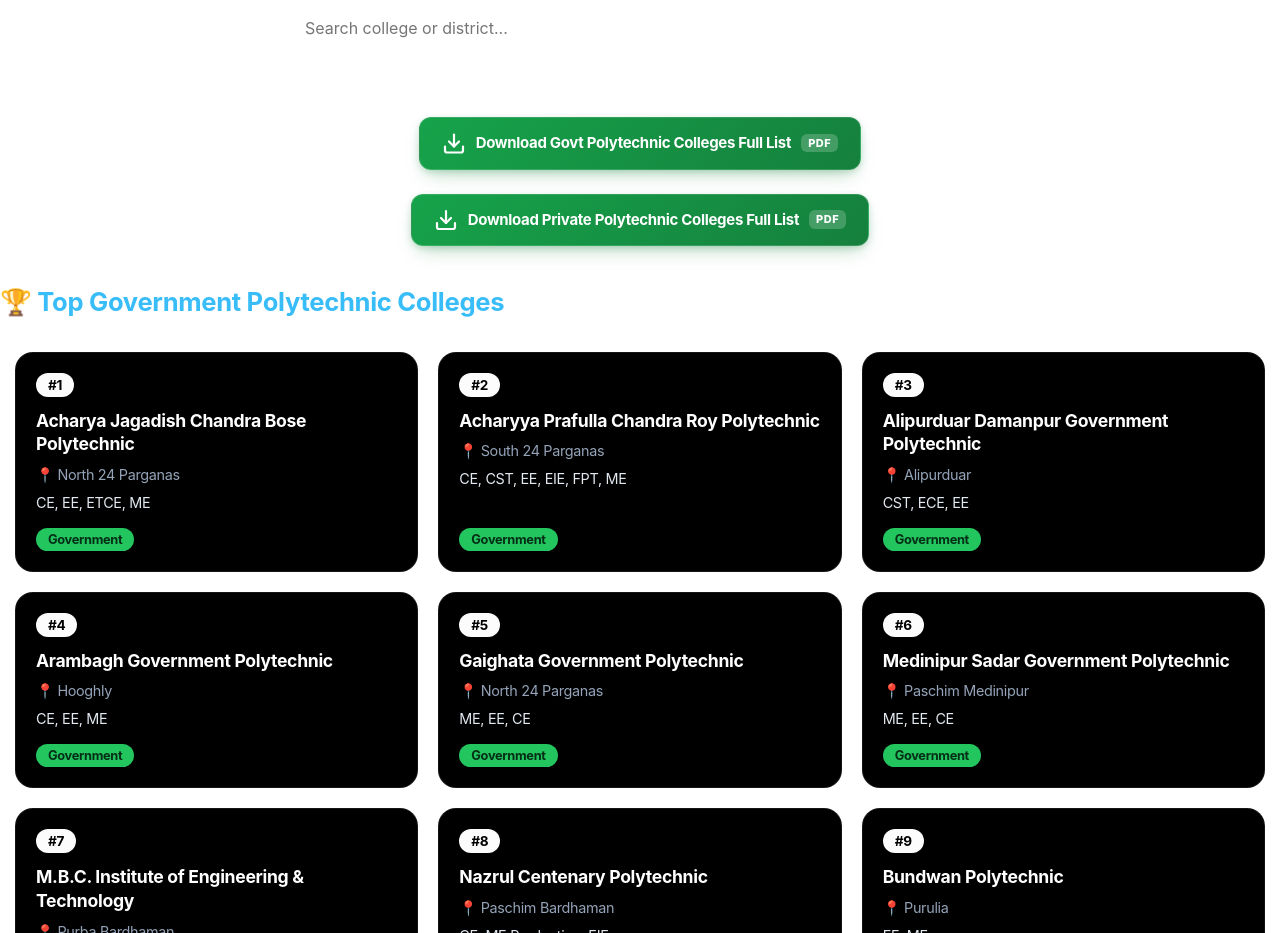
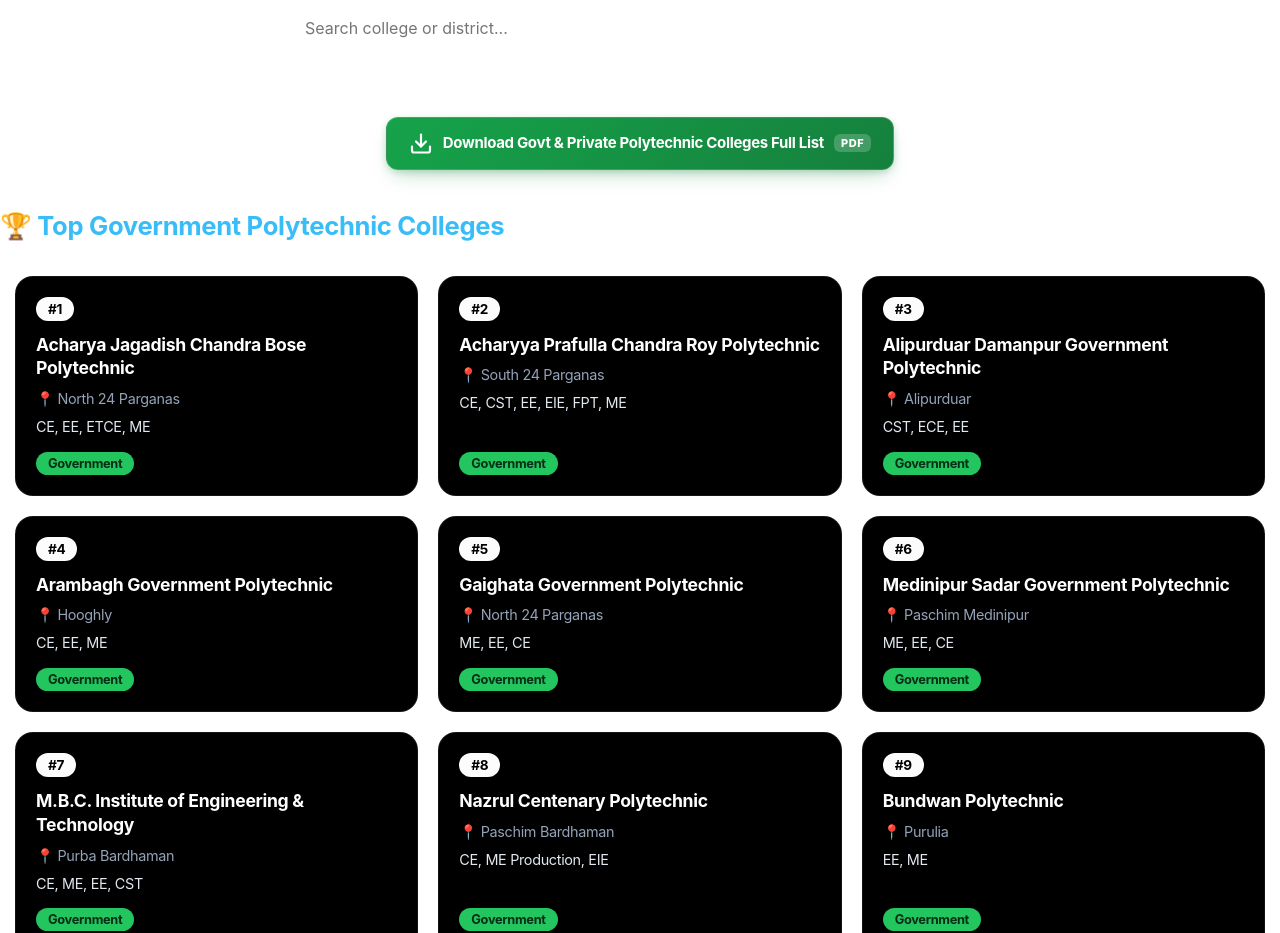
Before and after one commit to Bongstudents-official/bong-polytech, a plain HTML site: page wb-polytechnic-admission-2026.html in a window 1280 px wide. Shown: the part 2587-3520 px from the top of the page. Drawn offline with Linux system fonts and the light colour scheme.

Commit message:
Update wb-polytechnic-admission-2026.html

```diff
--- a/wb-polytechnic-admission-2026.html
+++ b/wb-polytechnic-admission-2026.html
@@ -965,27 +965,11 @@
                 <line x1="12" y1="15" x2="12" y2="3" />
             </svg>
         </span>
-        <span class="bp-download-text">Download Govt Polytechnic Colleges Full List</span>
+        <span class="bp-download-text">Download Govt & Private Polytechnic Colleges Full List</span>
         <span class="bp-download-meta">PDF</span>
     </a>
 </div>
-        <!-- { PRIVATE DIRECTORY DOWNLOAD BUTTON WRAPPER -->
-<div class="bp-download-wrap">
-    <a
-        href="colleges_list_private.html"
-        class="bp-download-btn bp-download-btn--private"
-        aria-label="Download West Bengal Private Polytechnic Directory PDF">
-        <span class="bp-download-icon" aria-hidden="true">
-            <svg width="24" height="24" viewBox="0 0 24 24" fill="none" stroke="currentColor" stroke-width="2.2" stroke-linecap="round" stroke-linejoin="round">
-                <path d="M21 15v4a2 2 0 0 1-2 2H5a2 2 0 0 1-2-2v-4" />
-                <polyline points="7 10 12 15 17 10" />
-                <line x1="12" y1="15" x2="12" y2="3" />
-            </svg>
-        </span>
-        <span class="bp-download-text">Download Private Polytechnic Colleges Full List</span>
-        <span class="bp-download-meta">PDF</span>
-    </a>
-</div>
+
 <!-- } PRIVATE DIRECTORY DOWNLOAD BUTTON WRAPPER -->
 <!-- } CENTERED DOWNLOAD BUTTON WRAPPER -->
         <h2 class="section-title">🏆 Top Government Polytechnic Colleges</h2>
```
